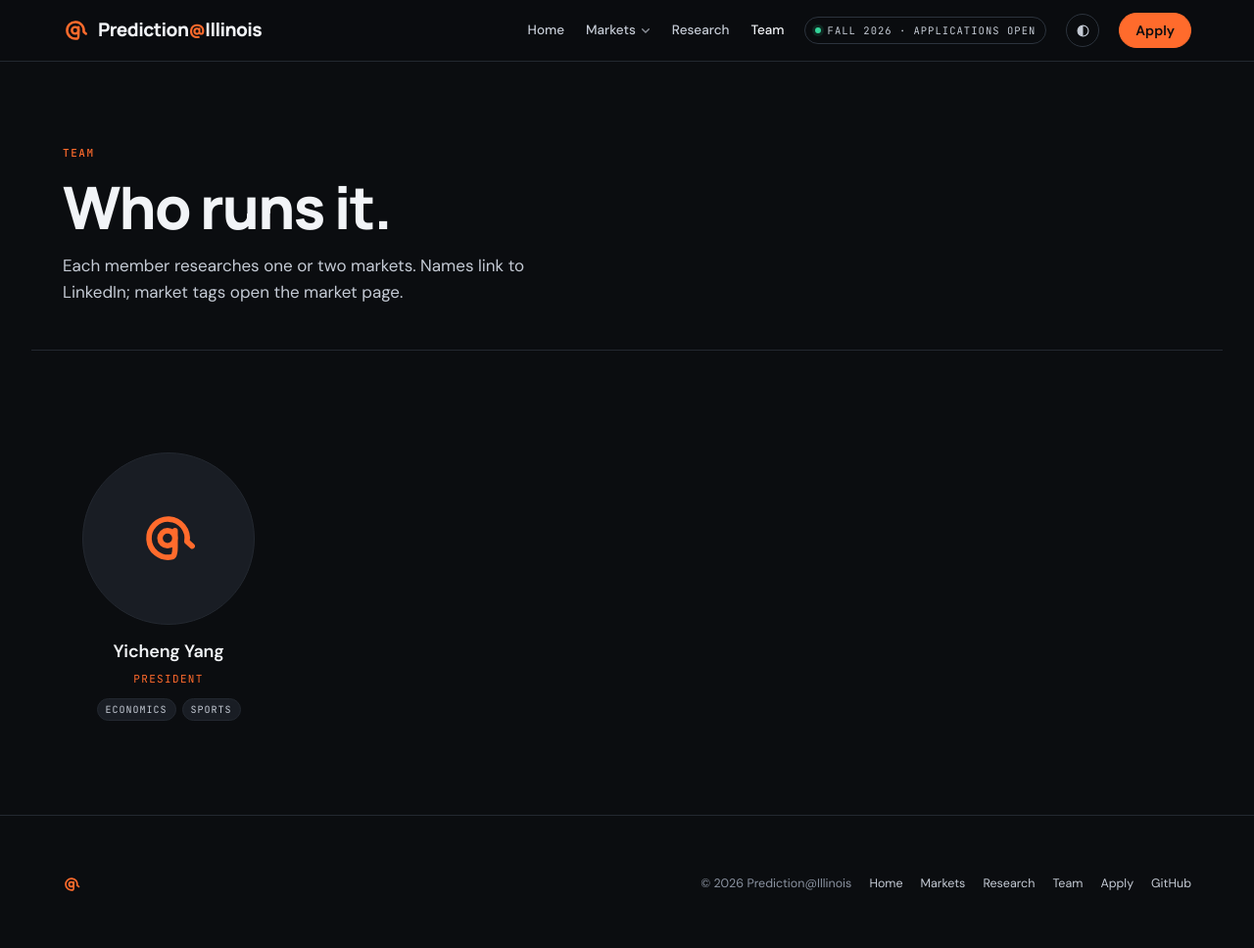
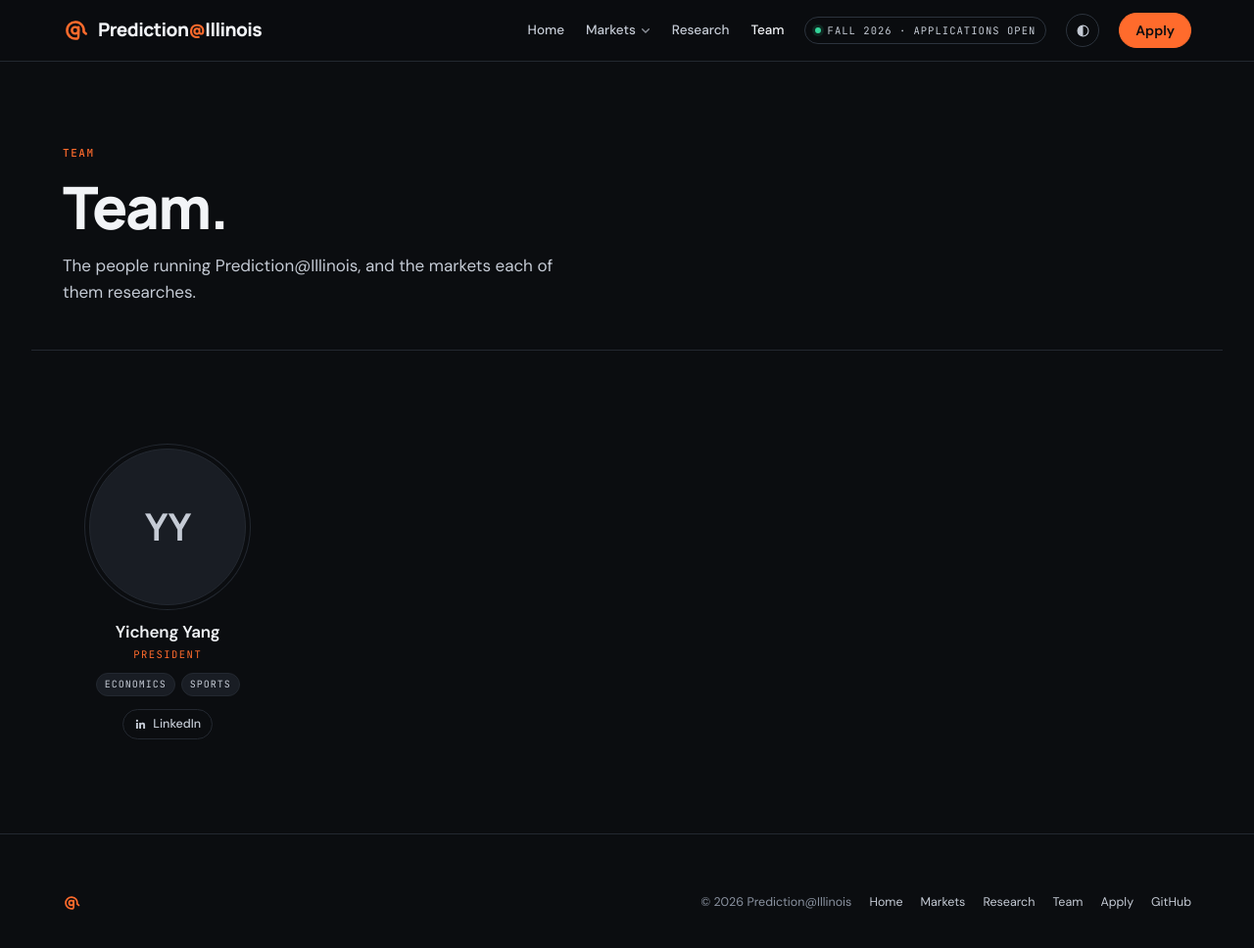
Before and after one commit to Prediction-Illinois/prediction-illinois.github.io, a Jekyll site: the page built from team/index.html, in a window 1280 px wide and 983 px high. Shown: the top 968 px of the window at 98% size. Built offline with Jekyll 4.4.1, drawn with Linux system fonts in a browser that asks for light colours.

Commit message:
Team: initials avatar, LinkedIn button, tighter grid; founder LinkedIn
Co-Authored-By: Claude Fable 5.1 <noreply@anthropic.com>

```diff
--- a/_data/team.yml
+++ b/_data/team.yml
@@ -8,7 +8,7 @@
 - name: Yicheng Yang
   role: President
   tracks: [economics, sports]
-  linkedin:
+  linkedin: https://www.linkedin.com/in/ethan85/
   photo:
   major:
   year:
--- a/_includes/person.html
+++ b/_includes/person.html
@@ -1,7 +1,9 @@
+{% assign nm = include.p.name | default: "" %}{% assign parts = nm | split: " " %}{% assign ini = "" %}{% for w in parts limit: 2 %}{% assign ini = ini | append: w | slice: 0 %}{% endfor %}
 <div class="person">
-  <div class="ava">{% if include.p.photo %}<img src="{{ include.p.photo }}" alt="{{ include.p.name }}">{% else %}<svg><use href="#mark"/></svg>{% endif %}</div>
-  <h3>{% if include.p.linkedin %}<a href="{{ include.p.linkedin }}" target="_blank" rel="noopener">{{ include.p.name }}</a>{% else %}{{ include.p.name }}{% endif %}</h3>
+  <div class="ava">{% if include.p.photo %}<img src="{{ include.p.photo }}" alt="{{ nm }}">{% else %}<span class="ini">{% for w in parts limit: 2 %}{{ w | slice: 0 }}{% endfor %}</span>{% endif %}</div>
+  <h3>{% if include.p.linkedin %}<a href="{{ include.p.linkedin }}" target="_blank" rel="noopener">{{ nm }}</a>{% else %}{{ nm }}{% endif %}</h3>
   <span class="r">{{ include.p.role }}</span>
+  {% if include.p.major or include.p.year %}<p>{{ include.p.major }}{% if include.p.major and include.p.year %} · {% endif %}{{ include.p.year }}</p>{% endif %}
   {% if include.p.tracks %}<div class="mk">{% for t in include.p.tracks %}{% assign m = site.data.markets[t] %}{% if m %}<a href="/markets/{{ t }}/">{{ m.chip }}</a>{% endif %}{% endfor %}</div>{% endif %}
-  {% if include.p.major or include.p.year %}<p>{{ include.p.major }}{% if include.p.major and include.p.year %} · {% endif %}{{ include.p.year }}</p>{% endif %}
+  {% if include.p.linkedin %}<a class="li" href="{{ include.p.linkedin }}" target="_blank" rel="noopener" aria-label="{{ nm }} on LinkedIn"><svg viewBox="0 0 24 24" width="13" height="13" aria-hidden="true"><path fill="currentColor" d="M20.45 20.45h-3.55v-5.57c0-1.33-.03-3.04-1.85-3.04-1.85 0-2.14 1.45-2.14 2.94v5.67H9.36V9h3.41v1.56h.05c.47-.9 1.63-1.85 3.36-1.85 3.6 0 4.27 2.37 4.27 5.45v6.29zM5.34 7.43a2.06 2.06 0 1 1 0-4.12 2.06 2.06 0 0 1 0 4.12zM7.12 20.45H3.56V9h3.56v11.45z"/></svg>LinkedIn</a>{% endif %}
 </div>
--- a/assets/css/site.css
+++ b/assets/css/site.css
@@ -205,19 +205,21 @@ nav.site a.on{color:var(--ink)}
 .dd-m .st.all{color:var(--ink-2);background:var(--surface-2)}
 
 /* ---- people (team) ---- */
-.people{display:grid;grid-template-columns:repeat(5,minmax(0,1fr));gap:28px 18px;margin-top:8px}
+.people{display:grid;grid-template-columns:repeat(5,minmax(0,1fr));gap:36px 20px;margin-top:4px}
 @media (max-width:1100px){.people{grid-template-columns:repeat(4,minmax(0,1fr))}}
 @media (max-width:820px){.people{grid-template-columns:repeat(3,minmax(0,1fr))}}
 @media (max-width:540px){.people{grid-template-columns:repeat(2,minmax(0,1fr))}}
-.person{display:flex;flex-direction:column;align-items:center;text-align:center;gap:6px}
-.person .ava{width:clamp(120px,14vw,176px);aspect-ratio:1;border-radius:50%;background:var(--surface-2);border:1px solid var(--line);display:grid;place-items:center;color:var(--brand);overflow:hidden;margin-bottom:8px}
+.person{display:flex;flex-direction:column;align-items:center;text-align:center;gap:5px}
+.person .ava{width:clamp(112px,12.5vw,168px);aspect-ratio:1;border-radius:50%;background:var(--surface-2);border:1px solid var(--line);box-shadow:0 0 0 4px var(--bg),0 0 0 5px var(--line);display:grid;place-items:center;overflow:hidden;margin-bottom:12px}
 .person .ava img{width:100%;height:100%;object-fit:cover;display:block}
-.person .ava svg{width:34%;height:34%}
-.person h3{font-family:var(--sans);font-weight:600;font-size:18px;letter-spacing:-.01em}
-.person h3 a{text-decoration:none;color:inherit;border-bottom:1px solid transparent}
+.person .ini{font-family:var(--display);font-weight:700;font-size:clamp(28px,3vw,40px);letter-spacing:-.02em;color:var(--ink-2)}
+.person h3{font-family:var(--sans);font-weight:600;font-size:17px;letter-spacing:-.01em;line-height:1.2}
+.person h3 a{text-decoration:none;color:inherit}
 .person h3 a:hover{color:var(--brand)}
-.person .r{font-family:var(--mono);font-size:11px;letter-spacing:.12em;text-transform:uppercase;color:var(--brand)}
-.person .mk{display:flex;gap:6px;flex-wrap:wrap;justify-content:center;margin-top:4px}
+.person .r{font-family:var(--mono);font-size:10.5px;letter-spacing:.14em;text-transform:uppercase;color:var(--brand)}
+.person p{font-size:13px;color:var(--muted)}
+.person .mk{display:flex;gap:6px;flex-wrap:wrap;justify-content:center;margin-top:6px}
 .person .mk a{font-family:var(--mono);font-size:10px;letter-spacing:.1em;text-transform:uppercase;color:var(--ink-2);background:var(--surface-2);border:1px solid var(--line);padding:3px 8px;border-radius:999px;text-decoration:none}
 .person .mk a:hover{color:var(--brand);border-color:var(--brand-line)}
-.person p{font-size:13px;color:var(--muted);margin-top:2px}
+.person .li{display:inline-flex;align-items:center;gap:6px;margin-top:8px;font-size:12.5px;font-weight:500;color:var(--ink-2);text-decoration:none;border:1px solid var(--line);border-radius:999px;padding:5px 11px}
+.person .li:hover{color:var(--brand);border-color:var(--brand-line)}
--- a/team/index.html
+++ b/team/index.html
@@ -5,8 +5,8 @@ description: The people who run Prediction@Illinois, and the markets each of the
 ---
 <section class="wrap page-head">
   <span class="eyebrow brand">Team</span>
-  <h1>Who runs it.</h1>
-  <p class="lede">Each member researches one or two markets. Names link to LinkedIn; market tags open the market page.</p>
+  <h1>Team.</h1>
+  <p class="lede">The people running Prediction@Illinois, and the markets each of them researches.</p>
 </section>
 <section class="band"><div class="wrap">
   {% if site.data.team and site.data.team.size > 0 %}
```
